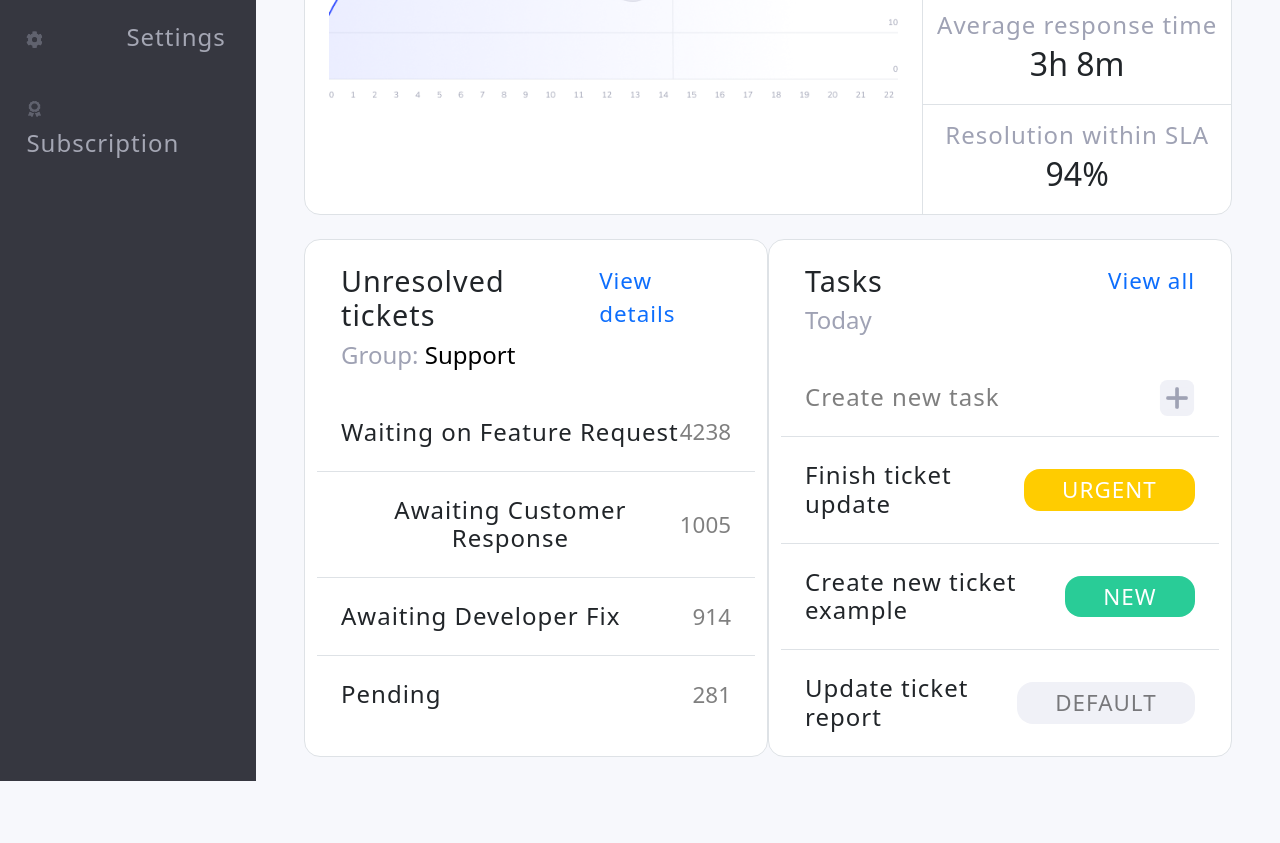
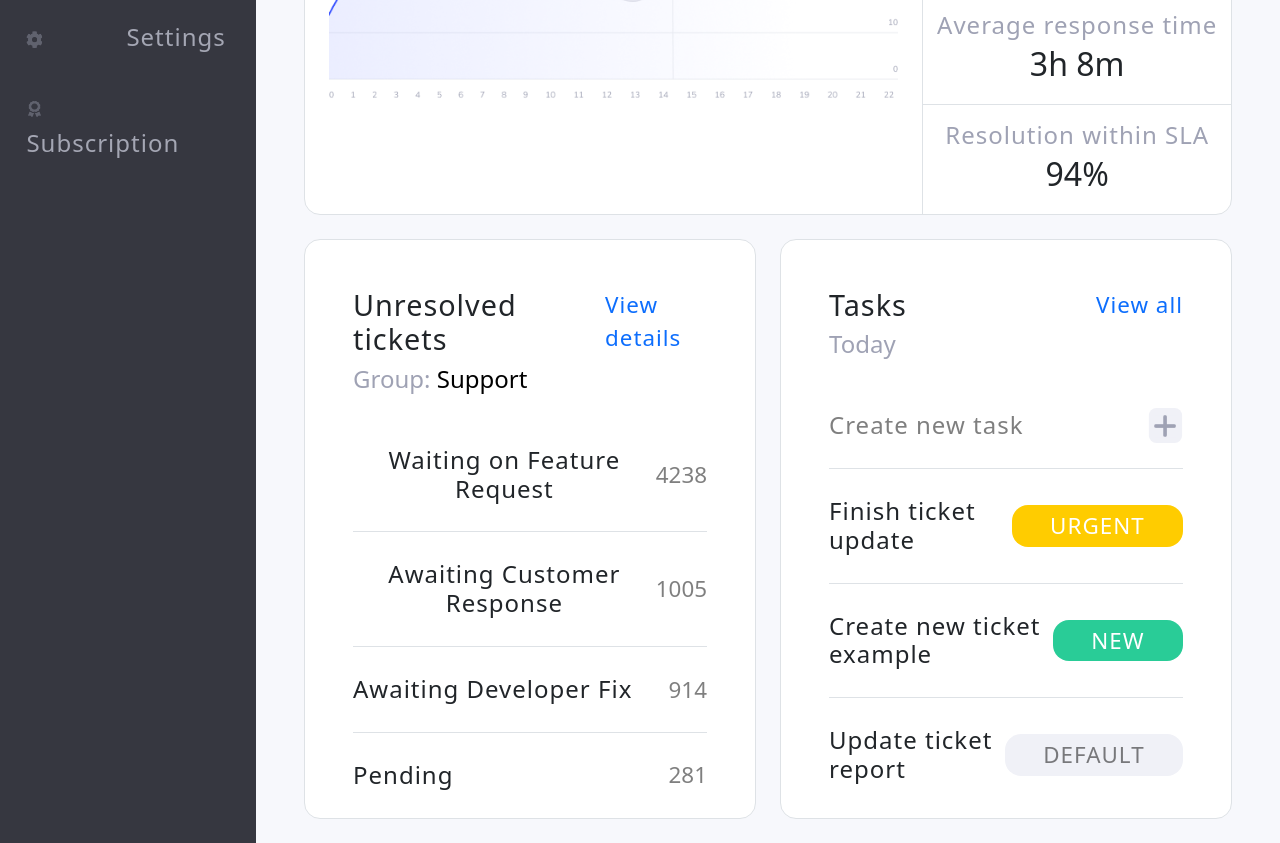
Before and after one commit to 76chan21/Keilly_Narumi_Framework, a website: page public/index.html in a window 1280 px wide. Shown: the part 699-1542 px from the top of the page. Before the commit the page ends 1480 px from the top, so only its background shows below. Drawn offline with nearby package versions, Linux system fonts and the light colour scheme.

Commit message:
fixed unresolved tickets and tasks boxes
adjusted layout for mobile and desktop responsiveness

```diff
--- a/public/assets/css/style.css
+++ b/public/assets/css/style.css
@@ -148,20 +148,7 @@ ul {
     font-size: 1.4em;
 }
 
-.text-black-50 {
-    color: #9FA2B4;
-}
-
-h3.text-black-50 {
-    font-size: 1.2em;
-    padding-top: 1vh;
-}
-
-h5.text-black-50 {
-    font-size: 1em;
-}
-
-#line-yersterday {
+#line-yesterday {
     content: '';
     width: 20px;
     height: 2px;
--- a/public/index.html
+++ b/public/index.html
@@ -135,27 +135,26 @@
         <main class="container-fluid px-5">
             <!-- Overview Cards -->
             <h1 class="mb-xl-4" id="title">Overview</h1>
-            <!-- <div class="row row-cols-2 row-cols-xl-4 text-center"> -->
             <div class="row">
-                <div class="col col-sm-6 col-xl-3 text-center">
+                <div class="col-sm-6 col-xl-3 text-center">
                     <figure class="card col border rounded-4 bg-white py-5 px-2">
                         <h3 class="card-title">Unresolved</h3>
                         <p class="number">60</p>
                     </figure>
                 </div>
-                <div class="col col-sm-6 col-xl-3 text-center">
+                <div class="col-sm-6 col-xl-3 text-center">
                     <figure class="card col border rounded-4 bg-white py-5 px-2">
                         <h3 class="card-title">Overdue</h3>
                         <p class="number">16</p>
                     </figure>
                 </div>
-                <div class="col col-sm-6 col-xl-3 text-center">
+                <div class="col-sm-6 col-xl-3 text-center">
                     <figure class="card col border rounded-4 bg-white py-5 px-2">
                         <h3 class="card-title">Open</h3>
                         <p class="number">43</p>
                     </figure>
                 </div>
-                <div class="col col-sm-6 col-xl-3 text-center">
+                <div class="col-sm-6 col-xl-3 text-center">
                     <figure class="card col border rounded-4 bg-white py-5 px-2">
                         <h3 class="card-title">On hold</h3>
                         <p class="number">64</p>
@@ -209,69 +208,82 @@
                 </ul>
             </section>
 
-            <div class="container-fluid">
-                <div class="row row-cols-xl-2 mt-xl-2">
+            <div class="container-fluid my-4">
                 <!-- Unresolved Tickets -->
-                    <section id="unresolved-tickets" class="border rounded-4 bg-white mt-3 mb-xl-4 pb-xl-0">
-                        <div class="d-flex justify-content-between p-4">
-                            <div class="">
+                <div class="row">
+                    <section id="unresolved-tickets" class="col-sm-12 col-xl border rounded-4 bg-white me-sm-4 p-5 pb-1">
+                        <div class="row">
+                            <div class="col-8">
+                                <div class="mb-4">
                                     <h2 class="section-title">Unresolved tickets</h2>
                                     <h5 class="card-title-s">Group: <span class="text-black">Support</span></h5>
                                 </div>
+                            </div>
+                            <div class="col-4 d-flex justify-content-end">
                                 <a href="#" class="text-decoration-none">View details</a>
                             </div>
+                        </div>
+                        <div class="row">
+                            <div id="ticket-list">
                                 <ul class="text-center">
-                            <li class="border-bottom d-flex justify-content-between align-items-center container px-4">
+                                    <li class="border-bottom d-flex justify-content-between align-items-center py-1">
                                         <h4>Waiting on Feature Request</h4>
                                         <p class="text-black-50 tickets-number">4238</p>
                                     </li>
-                            <li class="border-bottom d-flex justify-content-between align-items-center container px-4">
+                                    <li class="border-bottom d-flex justify-content-between align-items-center py-1">
                                         <h4>Awaiting Customer Response</h4>
                                         <p class="text-black-50 tickets-number">1005</p>
                                     </li>
-                            <li class="border-bottom d-flex justify-content-between align-items-center container px-4">
+                                    <li class="border-bottom d-flex justify-content-between align-items-center py-1">
                                         <h4>Awaiting Developer Fix</h4>
                                         <p class="text-black-50 tickets-number">914</p>
                                     </li>
-                            <li class="d-flex justify-content-between align-items-center container px-4">
+                                    <li class="d-flex justify-content-between align-items-center pt-1">
                                         <h4>Pending</h4>
                                         <p class="text-black-50 tickets-number">281</p>
                                     </li>
                                 </ul>
+                            </div>
+                        </div>
                     </section>
 
                     <!-- Tasks -->
-                    <section id="tasks" class="border rounded-4 bg-white mt-3 mb-4 pb-0">
-                        <div class="d-flex justify-content-between p-4">
-                            <div>
+                    <section id="tasks" class="col-sm-12 col-xl border rounded-4 bg-white mt-sm-4 mt-xl-0 p-5 pb-1">
+                        <div class="row">
+                            <div class="col-8">
+                                <div class="mb-4">
                                     <h2 class="section-title">Tasks</h2>
                                     <h5 class="card-title-s">Today</h5>
                                 </div>
+                            </div>
+                            <div class="col-4 d-flex justify-content-end">
                                 <a href="#" class="text-decoration-none">View all</a>
                             </div>
-                        <!-- <div class="cd-flex justify-content-between align-items-center border-bottom container px-4">
-
-                        </div> -->
+                        </div>
+                        <div class="row">
+                            <div id="task-list">
                                 <ul>
-                            <li class="d-flex justify-content-between align-items-center border-bottom container px-4">
+                                    <li class="border-bottom d-flex justify-content-between align-items-center py-1">
                                         <h4 class="text-black-50">Create new task</h4>
                                         <div class="add rounded-3">
                                             <img class="add" src="./assets/img/plus.png" alt="plus icon to create new task" />
                                         </div>
                                     </li>
-                            <li class="d-flex justify-content-between align-items-center border-bottom container px-4">
+                                    <li class="border-bottom d-flex justify-content-between align-items-center py-1">
                                         <h4>Finish ticket update</h4>
                                         <div class="text-uppercase urgent text-white rounded-4">Urgent</div>
                                     </li>
-                            <li class="d-flex justify-content-between align-items-center border-bottom container px-4">
+                                    <li class="border-bottom d-flex justify-content-between align-items-center py-1">
                                         <h4>Create new ticket example</h4>
                                         <div class="text-uppercase new text-white rounded-4">New</div>
                                     </li>
-                            <li class="d-flex justify-content-between align-items-center container px-4">
+                                    <li class="d-flex justify-content-between align-items-center pt-1">
                                         <h4>Update ticket report</h4>
                                         <div class="text-uppercase default text-black-50 rounded-4">Default</div>
                                     </li>
                                 </ul>
+                            </div>
+                        </div>
                     </section>
                 </div>
             </div>
```
Lines whose indentation alone changed are shown as unchanged.
